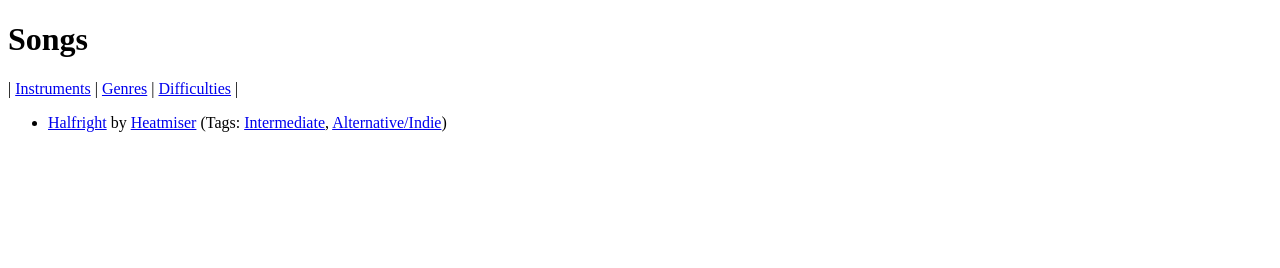
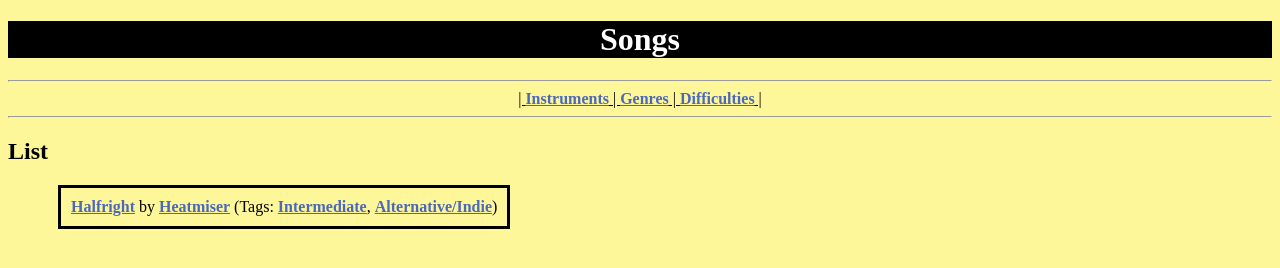
Before and after one commit to arossi09/CSC437_Webpage, a plain HTML site: page packages/proto/public/index.html in a window 1280 px wide. Drawn offline with Linux system fonts and the light colour scheme.

Commit message:
working on styeles

```diff
--- a/packages/proto/public/index.html
+++ b/packages/proto/public/index.html
@@ -2,40 +2,22 @@
 
 <html>
     <head>
-        <style>
-            /*
-            h1 {
-                color: black;
-                text-align: center;
-                text-decoration: underline;
-            }
-            .song {
-                width: fit-content;
-                border-color: black;
-                border: solid;
-                margin: 10px 10px;
-                padding: 10px 10px;
-                text-align: center;
-            }
-            body {
+        <title>
 
-            }
-
-            a {
-                color: blue;
-                font-weight: bold;
-            }
-            */
-
-        </style>
-        <h1> Songs</h1>
+        </title>
+        <link rel="stylesheet" href="/styles/page.css">
     </head>
     <body>
+        <h1> Songs</h1>
+        <hr>
         <nav>
             | <a href="instrument.html">Instruments</a> |
             <a href="genre_list.html">Genres</a> |
             <a href="difficulty_list.html">Difficulties</a> |
         </nav>
+        <hr>
+
+        <h2>List</h2>
         <ul>
             <li class="song">
                 <a href="song.html">Halfright</a> by
@@ -44,6 +26,7 @@
                 <a href="genre.html">Alternative/Indie</a>)
             </li>
 
+
         </ul>
     </body>
 </html>
--- /dev/null
+++ b/packages/proto/public/styles/page.css
@@ -0,0 +1,32 @@
+h1 {
+    color: white;
+    text-align: center;
+    background-color: black;
+
+}
+.song {
+    width: fit-content;
+    border-color: black;
+    border: solid;
+    margin: 10px 10px;
+    padding: 10px 10px;
+    text-align: center;
+}
+body {
+    background-color: #FDF79A;
+
+}
+
+a {
+    color: #4c68ba;
+    font-weight: bold;
+
+}
+
+ul {
+    list-style-type: none;
+}
+nav {
+    text-align: center;
+    text-decoration: underline;
+}
```
